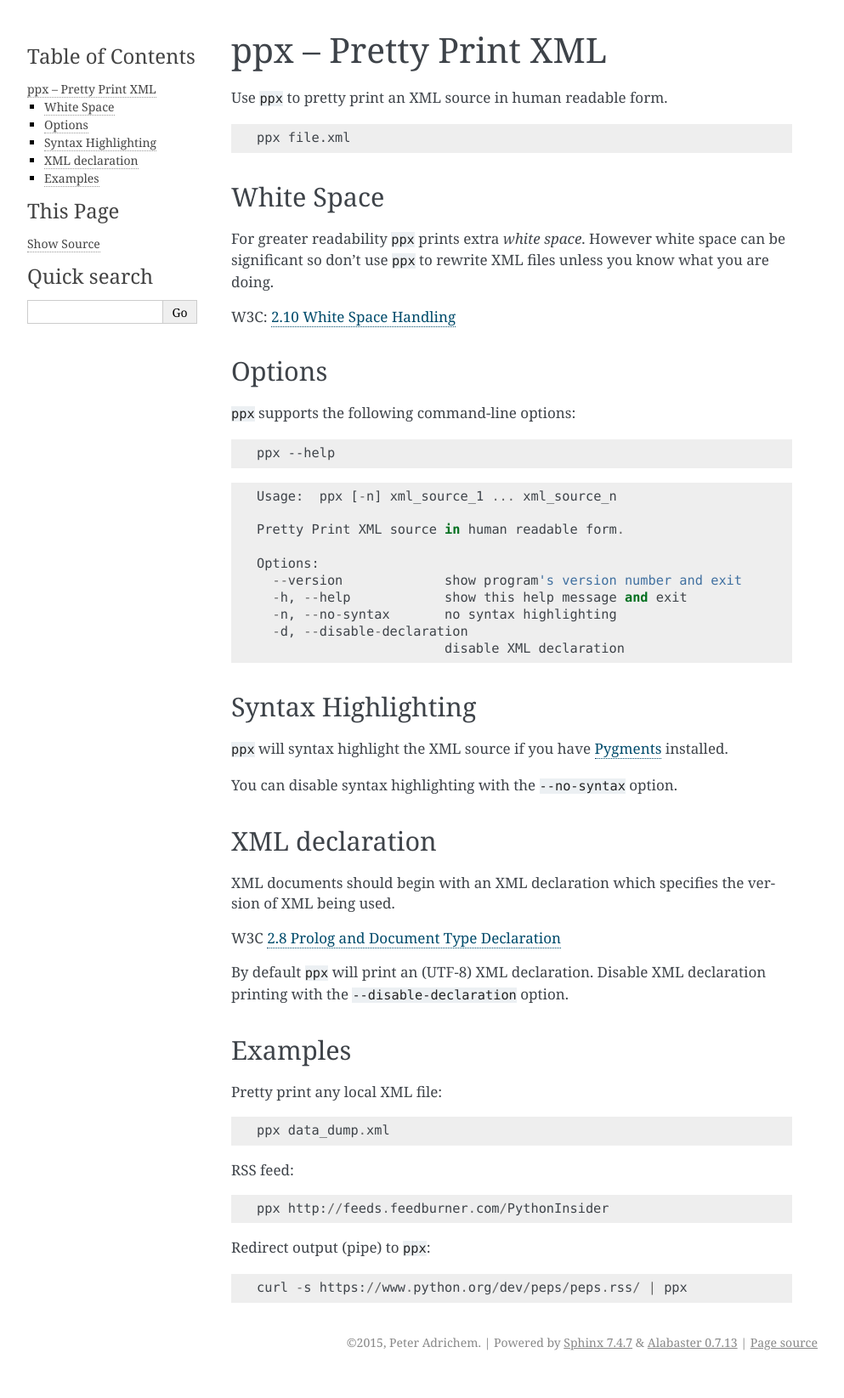
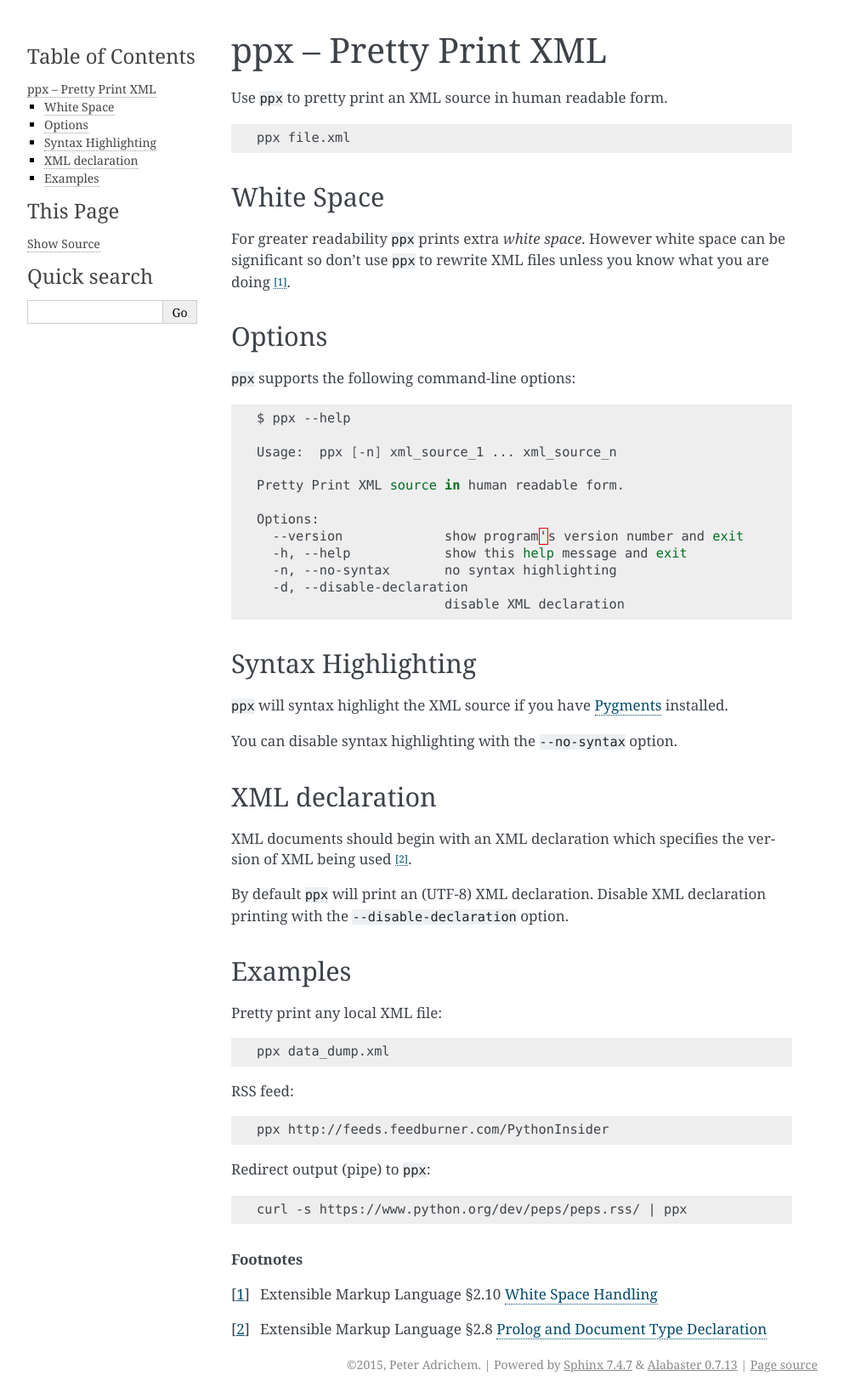
Before and after one commit to peteradrichem/Xul, a Sphinx documentation site: the page built from Sphinx/ppx.rst, in a window 1280 px wide. Shown: the whole page at 85% size, without its empty margins (148-1141 px from the left). Built offline with Sphinx 7.4.7, drawn with Linux system fonts in a browser that asks for light colours; before the commit the page ends 1619 px from its top, so only the background shows below that.

Commit message:
Extensible Markup Language footnotes

```diff
--- a/Sphinx/ppx.rst
+++ b/Sphinx/ppx.rst
@@ -25,9 +22,7 @@
 
 .. code:: bash
 
-   ppx --help
-
-.. code::
+   $ ppx --help
 
    Usage:  ppx [-n] xml_source_1 ... xml_source_n
 
@@ -49,9 +44,7 @@
 XML declaration
 ---------------
 
-XML documents should begin with an XML declaration which specifies the version of XML being used.
-
-W3C `2.8 Prolog and Document Type Declaration <http://www.w3.org/TR/xml/#sec-prolog-dtd>`_
+XML documents should begin with an XML declaration which specifies the version of XML being used [#]_.
 
 By default ``ppx`` will print an (UTF-8) XML declaration.
 Disable XML declaration printing with the ``--disable-declaration`` option.
@@ -61,21 +54,29 @@
 
 Pretty print any local XML file:
 
-.. code::
+.. code:: bash
 
    ppx data_dump.xml
 
 RSS feed:
 
-.. code::
+.. code:: bash
 
    ppx http://feeds.feedburner.com/PythonInsider
 
 Redirect output (pipe) to ``ppx``:
 
-.. code::
+.. code:: bash
 
    curl -s https://www.python.org/dev/peps/peps.rss/ | ppx
 
 
 .. _Pygments: http://pygments.org/
+
+
+.. rubric:: Footnotes
+
+.. [#] Extensible Markup Language §2.10
+   `White Space Handling <http://www.w3.org/TR/xml/#sec-white-space>`_
+.. [#] Extensible Markup Language §2.8
+   `Prolog and Document Type Declaration <http://www.w3.org/TR/xml/#sec-prolog-dtd>`_
```
Also changed, not shown: other parts of Sphinx/ppx.rst (+1 -4 lines).
